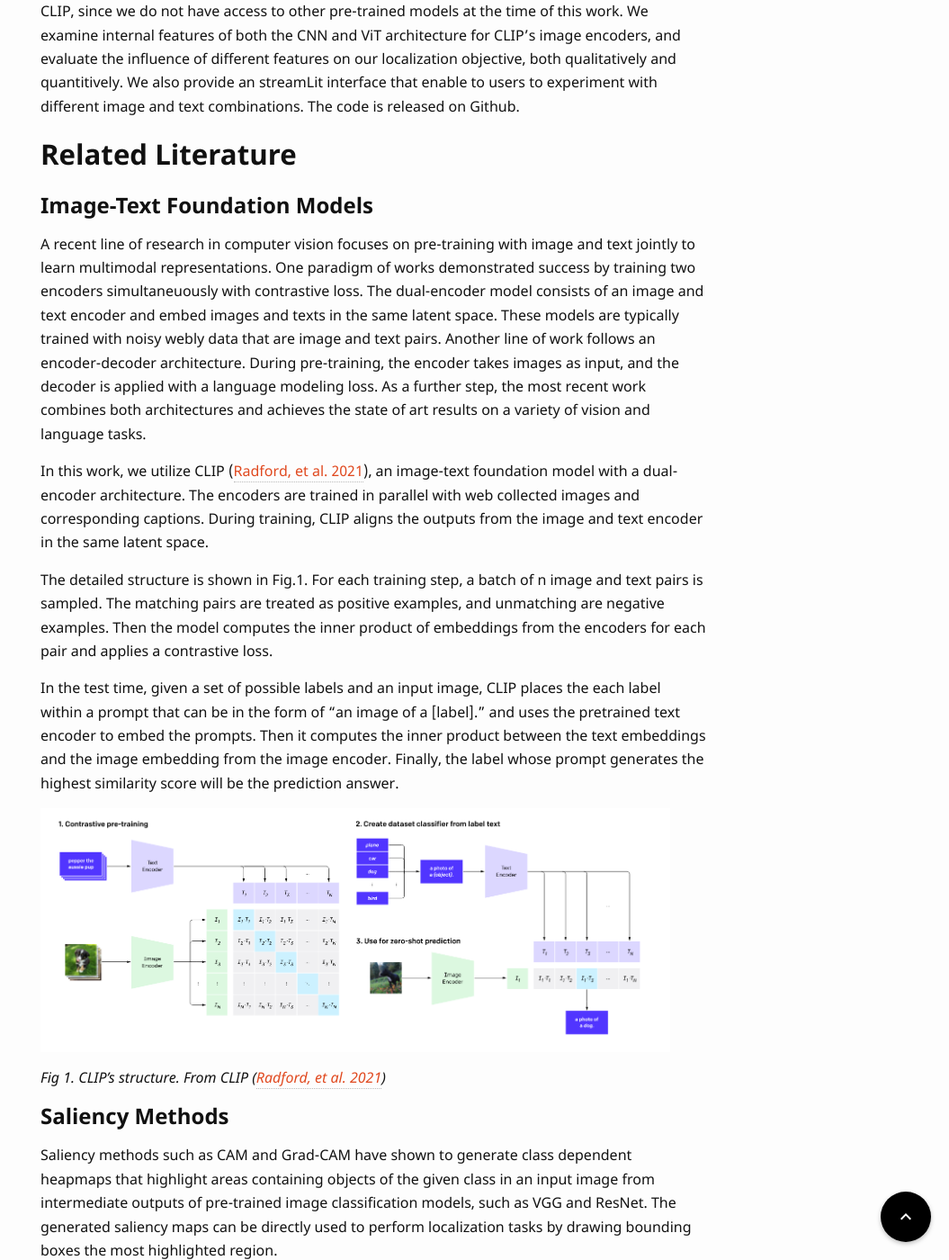
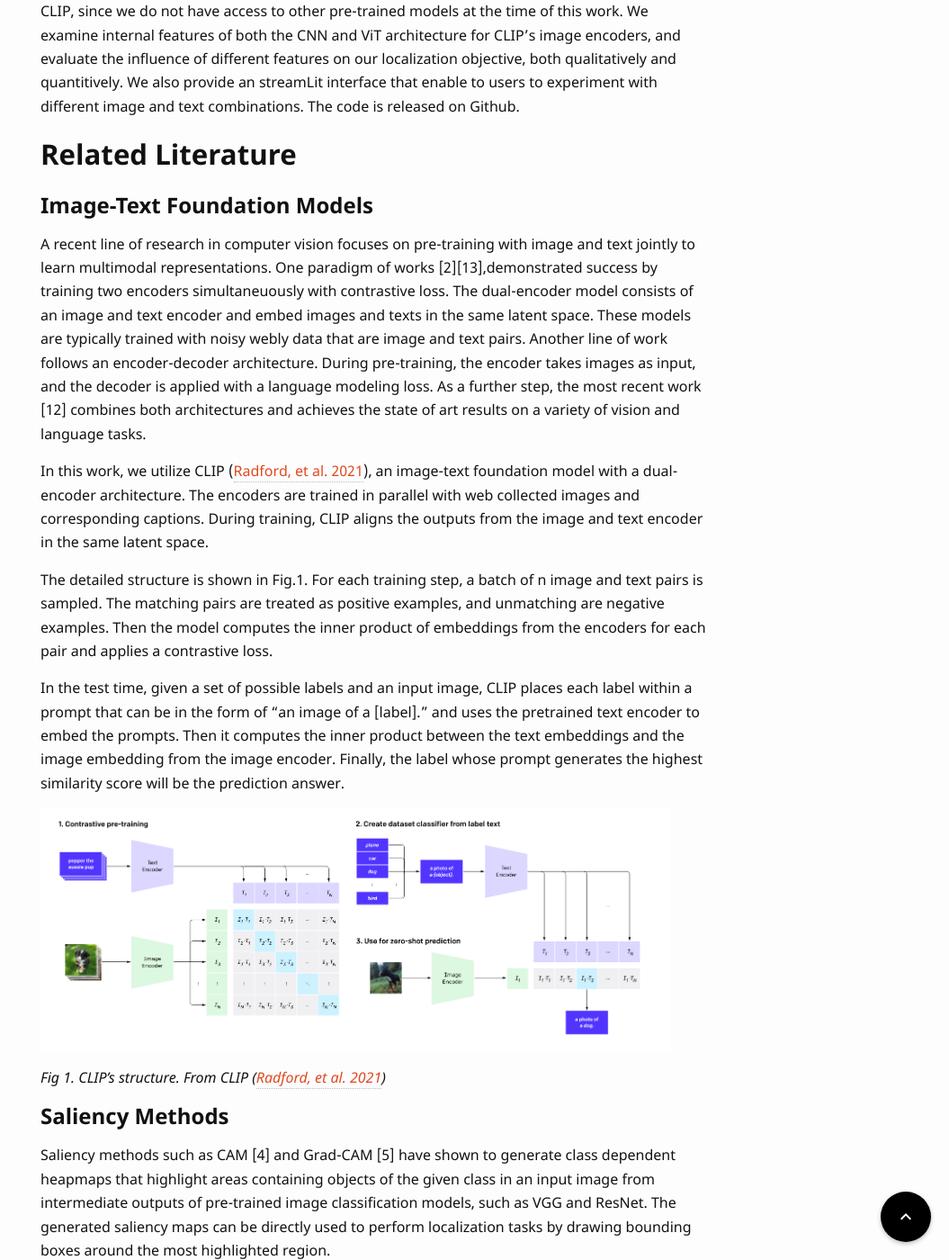
Before and after one commit to UCLAdeepvision/CS269-projects-2022spring, a Jekyll site: the page built from _posts/2022-04-10-team03-instruction-to-post.md, in a window 1280 px wide and 1400 px high, scrolled down 2059 px. Shown: the whole window at 90% size, without its empty margins (225-1280 px from the left). Built offline with Jekyll 4.4.1, drawn with Linux system fonts in a browser that asks for light colours; some web fonts are replaced; formulas are drawn with MathJax 3; comment, search, counter and statistics services are not loaded; some of the changed text lies outside the part shown.

Commit message:
Update 2022-04-10-team03-instruction-to-post.md

```diff
--- a/_posts/2022-04-10-team03-instruction-to-post.md
+++ b/_posts/2022-04-10-team03-instruction-to-post.md
@@ -24,20 +24,20 @@ Recent works in computer vision have proposed image-text foundation models that
 
 ### Image-Text Foundation Models
 
-A recent line of research in computer vision focuses on pre-training with image and text jointly to learn multimodal representations. One paradigm of works demonstrated success by training two encoders simultaneuously with contrastive loss. The dual-encoder model consists of an image and text encoder and embed images and texts in the same latent space. These models are typically trained with noisy webly data that are image and text pairs. Another line of work follows an encoder-decoder architecture. During pre-training, the encoder takes images as input, and the decoder is applied with a language modeling loss. As a further step, the most recent work combines both architectures and achieves the state of art results on a variety of vision and language tasks.
+A recent line of research in computer vision focuses on pre-training with image and text jointly to learn multimodal representations. One paradigm of works [2][13],demonstrated success by training two encoders simultaneuously with contrastive loss. The dual-encoder model consists of an image and text encoder and embed images and texts in the same latent space. These models are typically trained with noisy webly data that are image and text pairs. Another line of work follows an encoder-decoder architecture. During pre-training, the encoder takes images as input, and the decoder is applied with a language modeling loss. As a further step, the most recent work [12] combines both architectures and achieves the state of art results on a variety of vision and language tasks.
 
 In this work, we utilize CLIP ([Radford, et al. 2021](https://arxiv.org/pdf/2103.00020.pdf)), an image-text foundation model with a dual-encoder architecture. The encoders are trained in parallel with web collected images and corresponding captions. During training, CLIP aligns the outputs from the image and text encoder in the same latent space.
 
 The detailed structure is shown in Fig.1. For each training step, a batch of n image and text pairs is sampled. The matching pairs are treated as positive examples, and unmatching are negative examples. Then the model computes the inner product of embeddings from the encoders for each pair and applies a contrastive loss.
 
-In the test time, given a set of possible labels and an input image, CLIP places the each label within a prompt that can be in the form of "an image of a \[label\]." and uses the pretrained text encoder to embed the prompts. Then it computes the inner product between the text embeddings and the image embedding from the image encoder. Finally, the label whose prompt generates the highest similarity score will be the prediction answer.
+In the test time, given a set of possible labels and an input image, CLIP places each label within a prompt that can be in the form of "an image of a \[label\]." and uses the pretrained text encoder to embed the prompts. Then it computes the inner product between the text embeddings and the image embedding from the image encoder. Finally, the label whose prompt generates the highest similarity score will be the prediction answer.
 
 ![CLIP]({{ '/assets/images/team03/final/3.png' | relative_url }})
 {: style="width: 700px; max-width: 100%;"}
 *Fig 1. CLIP's structure. From CLIP ([Radford, et al. 2021](https://arxiv.org/pdf/2103.00020.pdf))*
 
 ### Saliency Methods
-Saliency methods such as CAM and Grad-CAM have shown to generate class dependent heapmaps that highlight areas containing objects of the given class in an input image from intermediate outputs of pre-trained image classification models, such as VGG and ResNet. The generated saliency maps can be directly used to perform localization tasks by drawing bounding boxes the most highlighted region.
+Saliency methods such as CAM [4] and Grad-CAM [5] have shown to generate class dependent heapmaps that highlight areas containing objects of the given class in an input image from intermediate outputs of pre-trained image classification models, such as VGG and ResNet. The generated saliency maps can be directly used to perform localization tasks by drawing bounding boxes around the most highlighted region.
 
 Score-CAM ([Wang, et al. 2020](https://arxiv.org/pdf/1910.01279.pdf)) is a another method to generate saliency maps for CNN based image classifiers. It often produces more accurate and stable results than gradient based methods from experimental results. According to Fig. 2, given an input image, score cam takes the activation maps from the last convolution layer, and uses these maps as masks over the the input image. The masked input images are processed by the CNN again to generate a weight for each activation map. The weights are normalized the weighted sum of the maps is used as the final output.
 ![Score-CAM]({{ '/assets/images/team03/final/4.png' | relative_url }})
@@ -157,7 +157,7 @@ We illustrate this phenomenon by comparing the generated saliency map for an exa
 *Fig 12. Case study given different label input, with backbone ViT.*
 
 
-In Fig 13 and 14, we can see CAM threshold also has influence over the localization accuracy. Heatmap has different intensity in pixel representing the activation level of the area. The higher the intensity, the color will be more red than blue, and the pixel are regarded as more activated features. Threshold and common component method will be used to find the bouding box of interested obejct. When the threashold is higher, the bounding box will be sliced smaller and more likely to be seperated into multiple boxes if read areas are seperated by yellow areas. When there are multiple ground truth instances, such as multiple hens in the example image, higher threashold can help slice the most activated areas in heatmap. However, threashold is not the higher, the better. In the upper histogram in Fig 13, for both ResNet 50 and ResNet 101, we can see when threshold = 0.6, the accuracy with known ground truth is highest compared with case threshold 0.55 and 0.65. Thus, threshold can be a hyperparameter affecting the localization accuracy.
+In Fig 13 and 14, we can see the threshold for filtering out background pixels also has influence over the localization accuracy. Heatmap has different intensity in pixel representing the activation level of the area. Pixels with higher intensity are regarded as more activated feature area. When the threshold is higher, more pixels will be filtered and therefore the bounding boxes will be smaller and more likely to be seperated into multiple boxes. When there are multiple ground truth instances, such as multiple hens in the example image, higher threashold can help slice the most activated areas in heatmap. However, threshold is not the higher, the better. In the upper histogram in Fig 13, for both ResNet 50 and ResNet 101, we can see when threshold = 0.6, the accuracy with known ground truth is highest compared with case threshold 0.55 and 0.65. Thus, threshold can be a hyperparameter affecting the localization accuracy.
 
 ![Box_IOU relationship with threshold]({{ '/assets/images/team03/final/acc.png' | relative_url }})
 {: style="width: 700px; max-width: 100%;"}
```
Also changed, not shown: other parts of _posts/2022-04-10-team03-instruction-to-post.md (+3 -3 lines).
